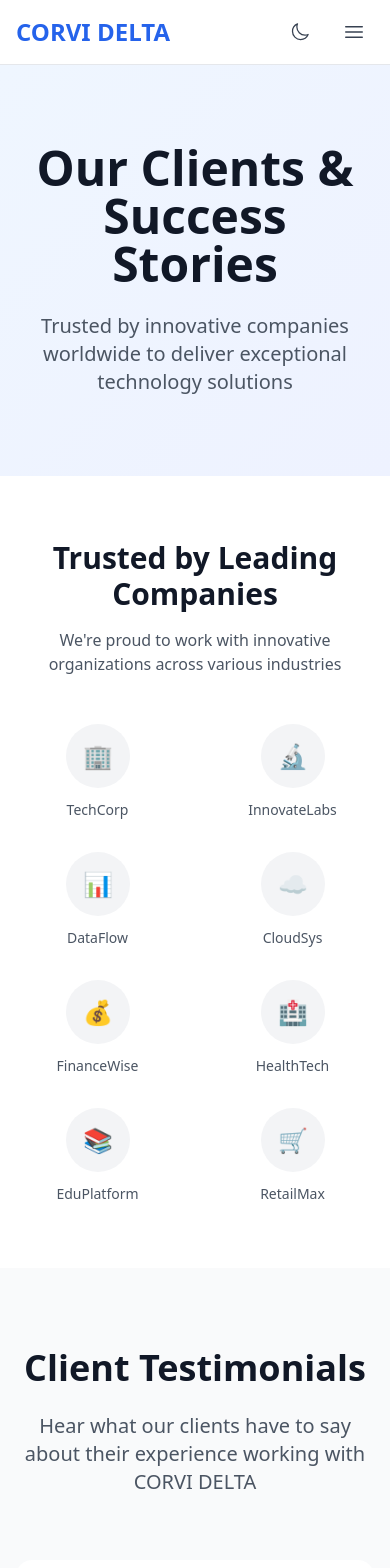
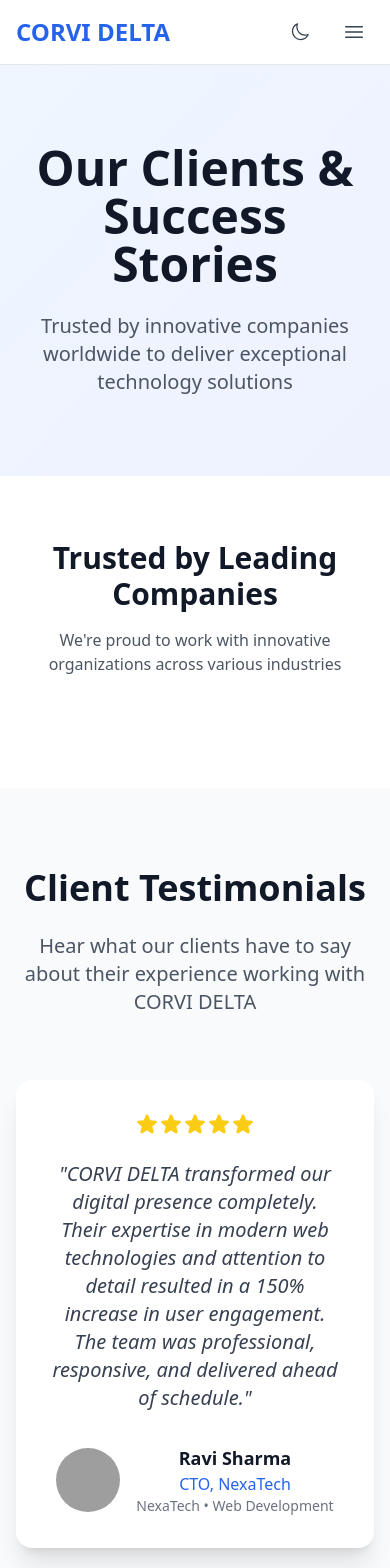
Before and after one commit to KishanJadav070/Portfolio2, a React (Vite) app: page /clients in a window 390 px wide. Shown: the top 1568 px of the page. Built offline with nearby package versions, Linux system fonts and the light colour scheme; grey boxes are pictures that could not be loaded.

Commit message:
update done code

```diff
--- a/src/pages/About.tsx
+++ b/src/pages/About.tsx
@@ -1,69 +1,56 @@
-import React from 'react';
-import { motion } from 'framer-motion';
-import { CheckCircleIcon } from '@heroicons/react/24/outline';
+import React from "react";
+import { motion } from "framer-motion";
+import { CheckCircleIcon } from "@heroicons/react/24/outline";
+import { useNavigate } from "react-router-dom";
 
 const About: React.FC = () => {
+  const navigate = useNavigate();
+
   const team = [
     {
-      name: 'Alex Johnson',
-      role: 'CEO & Founder',
-      bio: 'Visionary leader with 15+ years in tech innovation and business strategy.',
-      skills: ['Leadership', 'Strategy', 'Innovation'],
-      image: 'https://images.pexels.com/photos/2379004/pexels-photo-2379004.jpeg?auto=compress&cs=tinysrgb&w=400',
-    },
-    {
-      name: 'Sarah Chen',
-      role: 'CTO',
-      bio: 'Technical architect specializing in scalable systems and emerging technologies.',
-      skills: ['System Design', 'AI/ML', 'Cloud Architecture'],
-      image: '',
-    },
-    {
-      name: 'Michael Rodriguez',
-      role: 'Lead Developer',
-      bio: 'Full-stack developer passionate about creating exceptional user experiences.',
-      skills: ['React', 'Node.js', 'TypeScript'],
-      image: 'https://images.pexels.com/photos/1040881/pexels-photo-1040881.jpeg?auto=compress&cs=tinysrgb&w=400',
-    },
-    {
-      name: 'Emily Davis',
-      role: 'UX/UI Designer',
-      bio: 'Creative designer focused on intuitive interfaces and user-centered design.',
-      skills: ['UI Design', 'UX Research', 'Prototyping'],
-      image: 'https://images.pexels.com/photos/1181519/pexels-photo-1181519.jpeg?auto=compress&cs=tinysrgb&w=400',
+      name: "KHUSHI JANI",
+      role: "CEO & Founder",
+      bio: "Visionary leader with 6 months of experience in tech innovation and business strategy. Founded by Khushi Jani, an IT engineer and passionate problem-solver, CorviDelta began as a vision to bridge the gap between ideas and impact. What started as a single person’s dream has now evolved into a growing tech company, delivering smart and tailored solutions.",
+      skills: ["Leadership", "Strategy", "Innovation"],
+      image:
+        "https://images.pexels.com/photos/2379004/pexels-photo-2379004.jpeg?auto=compress&cs=tinysrgb&w=400",
     },
   ];
 
   const values = [
     {
-      title: 'Innovation',
-      description: 'We constantly push boundaries and embrace new technologies to deliver cutting-edge solutions.',
-      icon: '💡',
+      title: "Innovation",
+      description:
+        "We constantly push boundaries and embrace new technologies to deliver cutting-edge solutions.",
+      icon: "💡",
     },
     {
-      title: 'Quality',
-      description: 'Excellence is our standard. We deliver robust, reliable, and high-performance solutions.',
-      icon: '⭐',
+      title: "Quality",
+      description:
+        "Excellence is our standard. We deliver robust, reliable, and high-performance solutions.",
+      icon: "⭐",
     },
     {
-      title: 'Reliability',
-      description: 'Our clients trust us to deliver on time, every time, with consistent quality and support.',
-      icon: '🛡️',
+      title: "Reliability",
+      description:
+        "Our clients trust us to deliver on time, every time, with consistent quality and support.",
+      icon: "🛡️",
     },
     {
-      title: 'Customer Satisfaction',
-      description: 'Your success is our success. We go above and beyond to exceed expectations.',
-      icon: '🎯',
+      title: "Customer Satisfaction",
+      description:
+        "Your success is our success. We go above and beyond to exceed expectations.",
+      icon: "🎯",
     },
   ];
 
   const whyChooseUs = [
-    'Cutting-edge technology expertise',
-    'Dedicated support and maintenance',
-    'Proven track record of success',
-    'Agile development methodology',
-    'Transparent communication',
-    'Cost-effective solutions',
+    "Cutting-edge technology expertise",
+    "Dedicated support and maintenance",
+    "Proven track record of success",
+    "Agile development methodology",
+    "Transparent communication",
+    "Cost-effective solutions",
   ];
 
   return (
@@ -75,7 +62,7 @@ const About: React.FC = () => {
             <motion.h1
               initial={{ opacity: 0, y: 30 }}
               animate={{ opacity: 1, y: 0 }}
-              className="text-5xl font-bold text-gray-900 dark:text-white mb-6"
+              className="text-4xl md:text-5xl font-bold text-gray-900 dark:text-white mb-6"
             >
               About CORVI DELTA
             </motion.h1>
@@ -83,9 +70,10 @@ const About: React.FC = () => {
               initial={{ opacity: 0, y: 30 }}
               animate={{ opacity: 1, y: 0 }}
               transition={{ delay: 0.1 }}
-              className="text-xl text-gray-600 dark:text-gray-300 max-w-3xl mx-auto"
+              className="text-lg md:text-xl text-gray-600 dark:text-gray-300 max-w-3xl mx-auto"
             >
-              We are passionate technologists dedicated to transforming businesses through innovative solutions and exceptional service.
+              We are passionate technologists dedicated to transforming
+              businesses through innovative solutions and exceptional service.
             </motion.p>
           </div>
         </div>
@@ -95,56 +83,74 @@ const About: React.FC = () => {
       <section className="py-20 bg-white dark:bg-gray-900">
         <div className="max-w-7xl mx-auto px-4 sm:px-6 lg:px-8">
           <div className="grid lg:grid-cols-2 gap-16 items-center">
+            {/* Left */}
             <motion.div
               initial={{ opacity: 0, x: -30 }}
               whileInView={{ opacity: 1, x: 0 }}
               viewport={{ once: true }}
             >
-              <h2 className="text-4xl font-bold text-gray-900 dark:text-white mb-6">Our Journey</h2>
-              <div className="space-y-6 text-gray-600 dark:text-gray-300">
+              <h2 className="text-3xl md:text-4xl font-bold text-gray-900 dark:text-white mb-6">
+                Our Journey
+              </h2>
+              <div className="space-y-6 text-gray-600 dark:text-gray-300 text-base md:text-lg">
                 <p>
-                  CorviDelta OPC Pvt. Ltd. was born from a simple belief: technology should empower, not overwhelm.
+                  CorviDelta OPC Pvt. Ltd. was born from a simple belief:
+                  technology should empower, not overwhelm.
                 </p>
                 <p>
-                  Founded by <b>Khushi Jani</b>, an IT engineer and passionate problem-solver, CorviDelta began as a vision to bridge the gap between ideas and impact. What started as a single person’s dream has evolved into a growing tech company that delivers smart, tailored solutions for startups, businesses, and brands.
+                  Founded by <b>Khushi Jani</b>, an IT engineer and passionate
+                  problem-solver, CorviDelta began as a vision to bridge the gap
+                  between ideas and impact.
                 </p>
                 <p>
-                  <strong>2024 – The Spark:</strong> Khushi laid the foundation of CorviDelta with a clear mission: to create transformative tech solutions that help people grow. The company name reflects precision (Delta: change) and strength (Corvi: inspired by intelligent crows).
+                  <strong>2024 – The Spark:</strong> Foundation with a clear
+                  mission: to create transformative tech solutions that help
+                  people grow.
                 </p>
                 <p>
-                  <strong>Early 2025 – Establishing Roots:</strong> Official incorporation as CorviDelta OPC Pvt. Ltd., setting up our core services — Website Wizardry, UI/UX Design & App Mockups, Tech Consultation for Startups, Custom Software Solutions, and Brand Identity for Tech Brands.
+                  <strong>Early 2025 – Establishing Roots:</strong> Official
+                  incorporation with core services like Website Wizardry,
+                  UI/UX, Tech Consultation, and Custom Software Solutions.
                 </p>
                 <p>
-                  <strong>Mid 2025 – First Big Wins:</strong> Secured initial projects, built a strong network in Ahmedabad, and collaborated with early-stage startups to bring their products to life. We also created our digital signature certificate (DSC) and formal brand identity with the tagline: “Tech that Transforms, Solutions that Empower.”
+                  <strong>Mid 2025 – First Big Wins:</strong> Secured initial
+                  projects, networked in Ahmedabad, and created our digital
+                  signature certificate (DSC) with the tagline:{" "}
+                  <i>“Tech that Transforms, Solutions that Empower.”</i>
                 </p>
                 <p>
-                  <strong>Today – Moving with Purpose:</strong> CorviDelta continues to grow, powered by passion, innovation, and the trust of our clients. Every solution we craft is designed to create measurable impact — helping businesses scale faster and smarter.
-                </p>
-                <p>
-                  This is just the beginning. CorviDelta isn’t just a company; it’s a movement to show that technology, when used right, becomes a force for growth and empowerment.
+                  <strong>Today – Moving with Purpose:</strong> Growing rapidly
+                  with client trust, passion, and innovation.
                 </p>
               </div>
             </motion.div>
 
+            {/* Right */}
             <motion.div
               initial={{ opacity: 0, x: 30 }}
               whileInView={{ opacity: 1, x: 0 }}
               viewport={{ once: true }}
               className="relative"
             >
-              <div className="bg-gradient-to-br from-blue-500 to-indigo-600 rounded-2xl p-8 text-white">
+              <div className="bg-gradient-to-br from-blue-500 to-indigo-600 rounded-2xl p-8 text-white shadow-lg">
                 <h3 className="text-2xl font-bold mb-6">Our Mission & Vision</h3>
                 <div className="space-y-6">
                   <div>
-                    <h4 className="text-lg font-semibold mb-2 text-blue-100">Mission</h4>
+                    <h4 className="text-lg font-semibold mb-2 text-blue-100">
+                      Mission
+                    </h4>
                     <p className="text-blue-50">
-                      To craft innovative, reliable, and scalable tech solutions that empower startups, businesses, and brands to grow fearlessly. We aim to simplify complex technology, delivering products that create real impact, drive transformation, and unlock new opportunities.
+                      To craft innovative, reliable, and scalable tech solutions
+                      that empower startups, businesses, and brands.
                     </p>
                   </div>
                   <div>
-                    <h4 className="text-lg font-semibold mb-2 text-blue-100">Vision</h4>
+                    <h4 className="text-lg font-semibold mb-2 text-blue-100">
+                      Vision
+                    </h4>
                     <p className="text-blue-50">
-                      To become a trusted global tech partner known for precision, creativity, and empowerment — building a future where technology works for people, not the other way around. We envision CorviDelta as a hub for innovation that uplifts communities, accelerates dreams, and sets new standards of excellence in IT solutions.
+                      To become a trusted global tech partner known for
+                      precision, creativity, and empowerment.
                     </p>
                   </div>
                 </div>
@@ -162,7 +168,7 @@ const About: React.FC = () => {
               initial={{ opacity: 0, y: 30 }}
               whileInView={{ opacity: 1, y: 0 }}
               viewport={{ once: true }}
-              className="text-4xl font-bold text-gray-900 dark:text-white mb-6"
+              className="text-3xl md:text-4xl font-bold text-gray-900 dark:text-white mb-6"
             >
               Our Core Values
             </motion.h2>
@@ -171,9 +177,10 @@ const About: React.FC = () => {
               whileInView={{ opacity: 1, y: 0 }}
               viewport={{ once: true }}
               transition={{ delay: 0.1 }}
-              className="text-xl text-gray-600 dark:text-gray-300 max-w-3xl mx-auto"
+              className="text-lg md:text-xl text-gray-600 dark:text-gray-300 max-w-3xl mx-auto"
             >
-              The principles that guide every decision we make and every solution we deliver
+              The principles that guide every decision we make and every
+              solution we deliver
             </motion.p>
           </div>
 
@@ -185,11 +192,15 @@ const About: React.FC = () => {
                 whileInView={{ opacity: 1, y: 0 }}
                 viewport={{ once: true }}
                 transition={{ delay: index * 0.1 }}
-                className="bg-white dark:bg-gray-900 p-8 rounded-xl shadow-lg text-center hover:shadow-xl transition-shadow duration-300"
+                className="bg-white dark:bg-gray-900 p-8 rounded-xl shadow-lg text-center hover:shadow-2xl hover:-translate-y-2 transform transition duration-300"
               >
                 <div className="text-5xl mb-4">{value.icon}</div>
-                <h3 className="text-xl font-bold text-gray-900 dark:text-white mb-4">{value.title}</h3>
-                <p className="text-gray-600 dark:text-gray-300">{value.description}</p>
+                <h3 className="text-xl font-bold text-gray-900 dark:text-white mb-4">
+                  {value.title}
+                </h3>
+                <p className="text-gray-600 dark:text-gray-300">
+                  {value.description}
+                </p>
               </motion.div>
             ))}
           </div>
@@ -204,22 +215,23 @@ const About: React.FC = () => {
               initial={{ opacity: 0, y: 30 }}
               whileInView={{ opacity: 1, y: 0 }}
               viewport={{ once: true }}
-              className="text-4xl font-bold text-gray-900 dark:text-white mb-6"
+              className="text-3xl md:text-4xl font-bold text-gray-900 dark:text-white mb-6"
             >
-              Meet Our Team
+              Meet The Founder
             </motion.h2>
             <motion.p
               initial={{ opacity: 0, y: 30 }}
               whileInView={{ opacity: 1, y: 0 }}
               viewport={{ once: true }}
               transition={{ delay: 0.1 }}
-              className="text-xl text-gray-600 dark:text-gray-300 max-w-3xl mx-auto"
+              className="text-lg md:text-xl text-gray-600 dark:text-gray-300 max-w-3xl mx-auto"
             >
-              The talented individuals behind our success, bringing expertise, creativity, and passion to every project
+              The talented individual behind our success, bringing expertise,
+              creativity, and passion to every project.
             </motion.p>
           </div>
 
-          <div className="grid md:grid-cols-2 lg:grid-cols-4 gap-8">
+          <div className="grid sm:grid-cols-1 md:grid-cols-2 lg:grid-cols-3 gap-10 justify-center">
             {team.map((member, index) => (
               <motion.div
                 key={member.name}
@@ -227,7 +239,7 @@ const About: React.FC = () => {
                 whileInView={{ opacity: 1, y: 0 }}
                 viewport={{ once: true }}
                 transition={{ delay: index * 0.1 }}
-                className="group bg-gray-50 dark:bg-gray-800 rounded-xl overflow-hidden hover:shadow-xl transition-shadow duration-300"
+                className="group bg-gray-50 dark:bg-gray-800 rounded-xl overflow-hidden hover:shadow-2xl transition duration-300 max-w-sm mx-auto"
               >
                 <div className="relative overflow-hidden">
                   <img
@@ -235,13 +247,19 @@ const About: React.FC = () => {
                     alt={member.name}
                     className="w-full h-64 object-cover group-hover:scale-105 transition-transform duration-300"
                   />
-                  <div className="absolute inset-0 bg-gradient-to-t from-black/50 to-transparent opacity-0 group-hover:opacity-100 transition-opacity duration-300"></div>
+                  <div className="absolute inset-0 bg-gradient-to-t from-black/50 to-transparent opacity-0 group-hover:opacity-100 transition duration-300"></div>
                 </div>
-                <div className="p-6">
-                  <h3 className="text-xl font-bold text-gray-900 dark:text-white mb-2">{member.name}</h3>
-                  <p className="text-blue-600 dark:text-blue-400 font-semibold mb-3">{member.role}</p>
-                  <p className="text-gray-600 dark:text-gray-300 text-sm mb-4">{member.bio}</p>
-                  <div className="flex flex-wrap gap-2">
+                <div className="p-6 text-center">
+                  <h3 className="text-xl font-bold text-gray-900 dark:text-white mb-2">
+                    {member.name}
+                  </h3>
+                  <p className="text-blue-600 dark:text-blue-400 font-semibold mb-3">
+                    {member.role}
+                  </p>
+                  <p className="text-gray-600 dark:text-gray-300 text-sm mb-4">
+                    {member.bio}
+                  </p>
+                  <div className="flex flex-wrap justify-center gap-2">
                     {member.skills.map((skill) => (
                       <span
                         key={skill}
@@ -267,9 +285,12 @@ const About: React.FC = () => {
               whileInView={{ opacity: 1, x: 0 }}
               viewport={{ once: true }}
             >
-              <h2 className="text-4xl font-bold text-gray-900 dark:text-white mb-6">Why Choose CORVI DELTA?</h2>
-              <p className="text-xl text-gray-600 dark:text-gray-300 mb-8">
-                We combine technical expertise with business acumen to deliver solutions that truly make a difference.
+              <h2 className="text-3xl md:text-4xl font-bold text-gray-900 dark:text-white mb-6">
+                Why Choose CORVI DELTA?
+              </h2>
+              <p className="text-lg md:text-xl text-gray-600 dark:text-gray-300 mb-8">
+                We combine technical expertise with business acumen to deliver
+                solutions that truly make a difference.
               </p>
               <div className="space-y-4">
                 {whyChooseUs.map((item, index) => (
@@ -282,7 +303,9 @@ const About: React.FC = () => {
                     className="flex items-center"
                   >
                     <CheckCircleIcon className="h-6 w-6 text-green-500 mr-3 flex-shrink-0" />
-                    <span className="text-gray-700 dark:text-gray-300">{item}</span>
+                    <span className="text-gray-700 dark:text-gray-300">
+                      {item}
+                    </span>
                   </motion.div>
                 ))}
               </div>
@@ -294,19 +317,21 @@ const About: React.FC = () => {
               viewport={{ once: true }}
               className="relative"
             >
-              <div className="bg-white dark:bg-gray-900 p-8 rounded-2xl shadow-lg">
+              <div className="bg-white dark:bg-gray-900 p-8 rounded-2xl shadow-xl">
                 <div className="text-center">
                   <div className="text-6xl mb-6">🚀</div>
                   <h3 className="text-2xl font-bold text-gray-900 dark:text-white mb-4">
                     Ready to Get Started?
                   </h3>
                   <p className="text-gray-600 dark:text-gray-300 mb-6">
-                    Let's discuss how we can help transform your business with innovative technology solutions.
+                    Let's discuss how we can help transform your business with
+                    innovative technology solutions.
                   </p>
                   <motion.button
                     whileHover={{ scale: 1.05 }}
                     whileTap={{ scale: 0.95 }}
-                    className="bg-blue-600 text-white px-8 py-3 rounded-lg font-semibold hover:bg-blue-700 transition-colors duration-200"
+                    onClick={() => navigate("/contact")}
+                    className="bg-blue-600 text-white px-8 py-3 rounded-lg font-semibold hover:bg-blue-700 transition-all duration-300 shadow-md"
                   >
                     Contact Us Today
                   </motion.button>
--- a/src/pages/Clients.tsx
+++ b/src/pages/Clients.tsx
@@ -7,69 +7,59 @@ const Clients: React.FC = () => {
   const [currentTestimonial, setCurrentTestimonial] = useState(0);
   const navigate = useNavigate();
 
-  const clients = [
-    { name: 'TechCorp', logo: '🏢' },
-    { name: 'InnovateLabs', logo: '🔬' },
-    { name: 'DataFlow', logo: '📊' },
-    { name: 'CloudSys', logo: '☁️' },
-    { name: 'FinanceWise', logo: '💰' },
-    { name: 'HealthTech', logo: '🏥' },
-    { name: 'EduPlatform', logo: '📚' },
-    { name: 'RetailMax', logo: '🛒' },
-  ];
-
   const testimonials = [
     {
       id: 1,
-      name: 'Sarah Johnson',
-      role: 'CTO, TechCorp',
-      company: 'TechCorp',
+      name: 'Ravi Sharma',
+      role: 'CTO, NexaTech',
+      company: 'NexaTech',
       content: 'CORVI DELTA transformed our digital presence completely. Their expertise in modern web technologies and attention to detail resulted in a 150% increase in user engagement. The team was professional, responsive, and delivered ahead of schedule.',
       rating: 5,
-      image: 'https://images.pexels.com/photos/1239291/pexels-photo-1239291.jpeg?auto=compress&cs=tinysrgb&w=200',
+      image: 'https://img.icons8.com/color/96/000000/company.png',
       projectType: 'Web Development',
     },
     {
       id: 2,
-      name: 'Michael Chen',
-      role: 'Founder, InnovateLabs',
-      company: 'InnovateLabs',
+      name: 'Ananya Iyer',
+      role: 'Founder, AIWorks',
+      company: 'AIWorks',
       content: 'Working with CORVI DELTA on our AI-powered analytics platform was exceptional. They not only understood our complex requirements but also provided valuable insights that improved our original concept. The results exceeded all expectations.',
       rating: 5,
-      image: 'https://images.pexels.com/photos/2379004/pexels-photo-2379004.jpeg?auto=compress&cs=tinysrgb&w=200',
+      image: 'https://img.icons8.com/color/96/000000/artificial-intelligence.png',
       projectType: 'AI & Machine Learning',
     },
     {
       id: 3,
-      name: 'Emily Rodriguez',
-      role: 'Product Manager, DataFlow',
-      company: 'DataFlow',
+      name: 'Karan Mehta',
+      role: 'Product Manager, FlowData',
+      company: 'FlowData',
       content: 'The mobile app CORVI DELTA developed for us has been a game-changer. User adoption rates are through the roof, and the app consistently receives 5-star reviews. Their UX expertise really shows in the final product.',
       rating: 5,
-      image: 'https://images.pexels.com/photos/1181519/pexels-photo-1181519.jpeg?auto=compress&cs=tinysrgb&w=200',
+      image: 'https://img.icons8.com/color/96/000000/mobile-app.png',
       projectType: 'Mobile Development',
     },
     {
       id: 4,
-      name: 'David Kumar',
-      role: 'VP of Technology, CloudSys',
-      company: 'CloudSys',
+      name: 'Priya Nair',
+      role: 'VP of Technology, CloudNova',
+      company: 'CloudNova',
       content: 'CORVI DELTA helped us migrate to the cloud seamlessly. Their expertise in DevOps and cloud architecture ensured zero downtime during the transition. Our infrastructure is now 40% more efficient and significantly more scalable.',
       rating: 5,
-      image: 'https://images.pexels.com/photos/1040881/pexels-photo-1040881.jpeg?auto=compress&cs=tinysrgb&w=200',
+      image: 'https://img.icons8.com/color/96/000000/cloud.png',
       projectType: 'Cloud & DevOps',
     },
     {
       id: 5,
-      name: 'Lisa Thompson',
-      role: 'Marketing Director, RetailMax',
-      company: 'RetailMax',
+      name: 'Arjun Reddy',
+      role: 'Marketing Director, ShopEase',
+      company: 'ShopEase',
       content: 'The e-commerce platform CORVI DELTA built for us has revolutionized our business. Sales have increased by 200% since launch, and customer satisfaction scores are at an all-time high. Exceptional work!',
       rating: 5,
-      image: 'https://images.pexels.com/photos/1181686/pexels-photo-1181686.jpeg?auto=compress&cs=tinysrgb&w=200',
+      image: 'https://img.icons8.com/color/96/000000/shopping-cart.png',
       projectType: 'E-commerce',
     },
   ];
+
 
   const caseStudies = [
     {
@@ -184,31 +174,8 @@ const Clients: React.FC = () => {
             </motion.p>
           </div>
 
-          <motion.div
-            initial={{ opacity: 0 }}
-            whileInView={{ opacity: 1 }}
-            viewport={{ once: true }}
-            className="grid grid-cols-2 md:grid-cols-4 lg:grid-cols-8 gap-8 items-center"
-          >
-            {clients.map((client, index) => (
-              <motion.div
-                key={client.name}
-                initial={{ opacity: 0, scale: 0.8 }}
-                whileInView={{ opacity: 1, scale: 1 }}
-                viewport={{ once: true }}
-                transition={{ delay: index * 0.1 }}
-                whileHover={{ scale: 1.05 }}
-                className="text-center group cursor-pointer"
-              >
-                <div className="w-16 h-16 mx-auto mb-3 bg-gray-100 dark:bg-gray-800 rounded-full flex items-center justify-center text-2xl group-hover:bg-blue-100 dark:group-hover:bg-blue-900/30 transition-colors duration-300">
-                  {client.logo}
-                </div>
-                <p className="text-sm text-gray-600 dark:text-gray-400 group-hover:text-blue-600 dark:group-hover:text-blue-400 transition-colors duration-300">
-                  {client.name}
-                </p>
-              </motion.div>
-            ))}
-          </motion.div>
+
+
         </div>
       </section>
 
--- a/src/pages/Home.tsx
+++ b/src/pages/Home.tsx
@@ -55,9 +55,9 @@ const Home: React.FC = () => {
 
   const stats = [
     { number: 0, suffix: "+", label: "Years Experience" },
-    { number: 10, suffix: "+", label: "Projects Completed" },
-    { number: 10, suffix: "+", label: "Happy Clients" },
-    { number: 5, suffix: "+", label: "Countries Served" },
+    { number: 5, suffix: "+", label: "Projects Completed" },
+    { number: 5, suffix: "+", label: "Happy Clients" },
+    { number: 5, suffix: "+", label: "States Served" },
   ];
 
   const aboutItems = [
```
Also changed, not shown: src/pages/Contact.tsx (+2 -25 lines).
